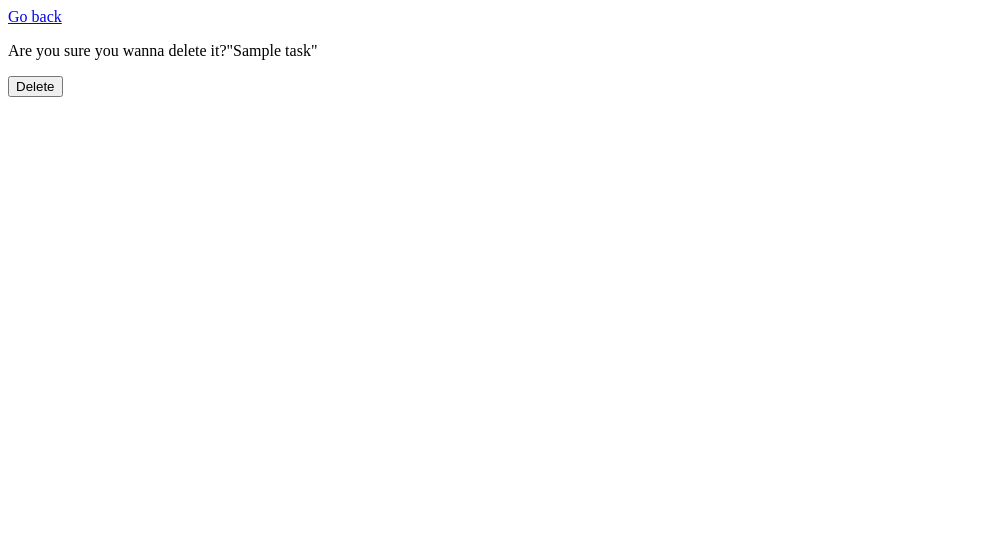
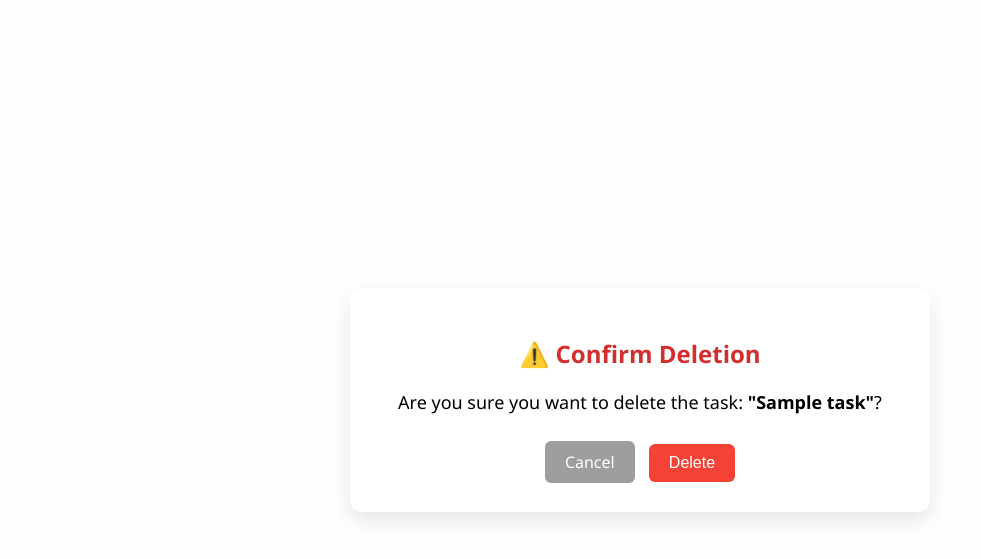
Before and after one commit to BirgeYazmaq/Django-Todo-list, a Django app: page /task-delete/1 in a window 1280 px wide. Shown: the top 559 px of the page, without its empty margins (0-981 px from the left). Run offline with Django 5.2, Linux system fonts and the light colour scheme; tables that the repository leaves empty hold one stand-in row (values such as "Sample post").

Commit message:
Update task_confirm_delete.html

```diff
--- a/base/templates/base/task_confirm_delete.html
+++ b/base/templates/base/task_confirm_delete.html
@@ -1,6 +1,79 @@
-<a href="{%  url 'tasks'  %}">Go back</a>
-<form method = "POST">
-    {% csrf_token %}
-    <p>Are you sure you wanna delete it?"{{task}}"</p>
-    <input type ="submit" value="Delete" />
-</form>
+<!DOCTYPE html>
+<html lang="en">
+<head>
+    <meta charset="UTF-8">
+    <title>Delete Task</title>
+    <style>
+        body {
+            background-color: #fefefe;
+            font-family: 'Segoe UI', Tahoma, Geneva, Verdana, sans-serif;
+            display: flex;
+            justify-content: center;
+            align-items: center;
+            height: 100vh;
+            margin: 0;
+        }
+
+        .container {
+            background: #fff;
+            padding: 30px 40px;
+            border-radius: 12px;
+            box-shadow: 0 8px 20px rgba(0, 0, 0, 0.1);
+            text-align: center;
+            max-width: 500px;
+            width: 90%;
+        }
+
+        h2 {
+            color: #d32f2f;
+            margin-bottom: 20px;
+        }
+
+        p {
+            font-size: 18px;
+            margin-bottom: 30px;
+        }
+
+        .btn {
+            padding: 10px 20px;
+            font-size: 16px;
+            text-decoration: none;
+            border: none;
+            border-radius: 6px;
+            cursor: pointer;
+            transition: background-color 0.3s ease;
+        }
+
+        .btn-back {
+            background-color: #9e9e9e;
+            color: white;
+            margin-right: 10px;
+        }
+
+        .btn-back:hover {
+            background-color: #757575;
+        }
+
+        .btn-delete {
+            background-color: #f44336;
+            color: white;
+        }
+
+        .btn-delete:hover {
+            background-color: #d32f2f;
+        }
+    </style>
+</head>
+<body>
+    <div class="container">
+        <h2>⚠️ Confirm Deletion</h2>
+        <p>Are you sure you want to delete the task: <strong>"{{ task }}"</strong>?</p>
+
+        <form method="POST">
+            {% csrf_token %}
+            <a href="{% url 'tasks' %}" class="btn btn-back">Cancel</a>
+            <input type="submit" value="Delete" class="btn btn-delete">
+        </form>
+    </div>
+</body>
+</html>
```
